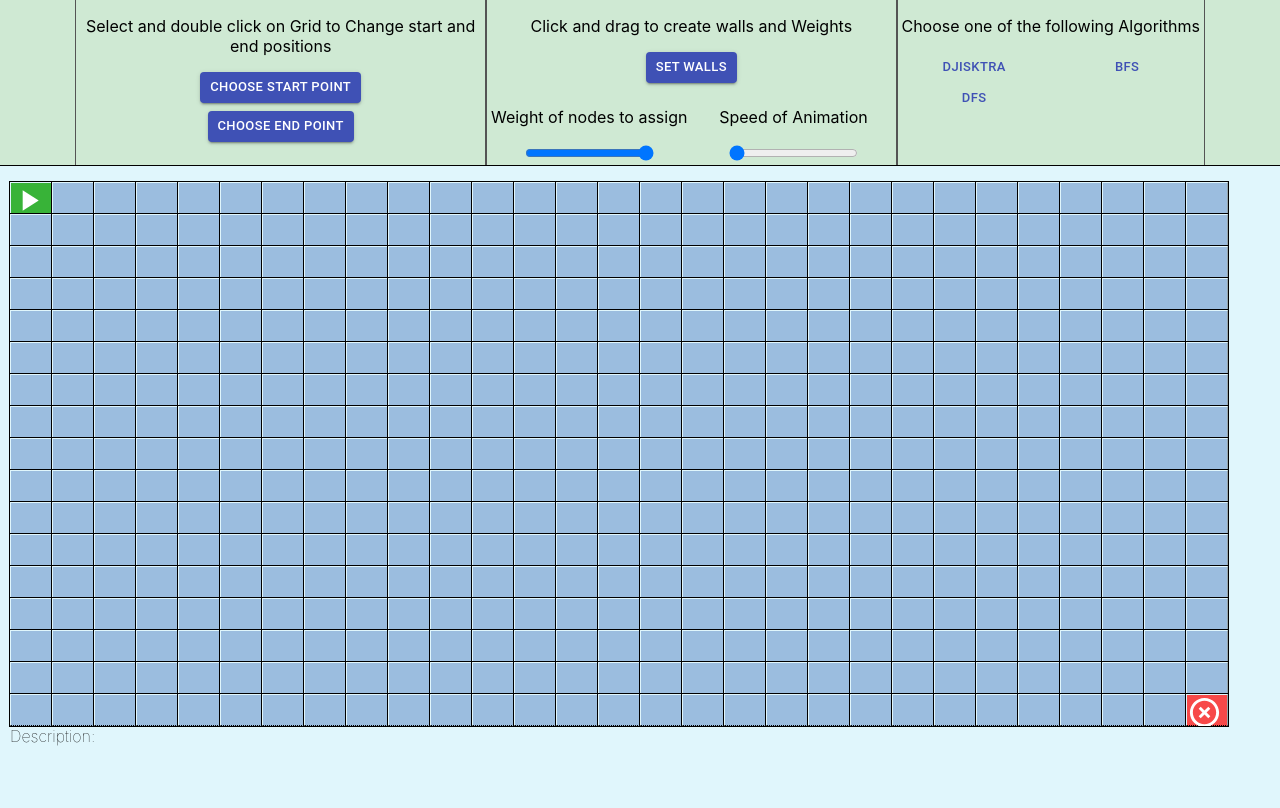
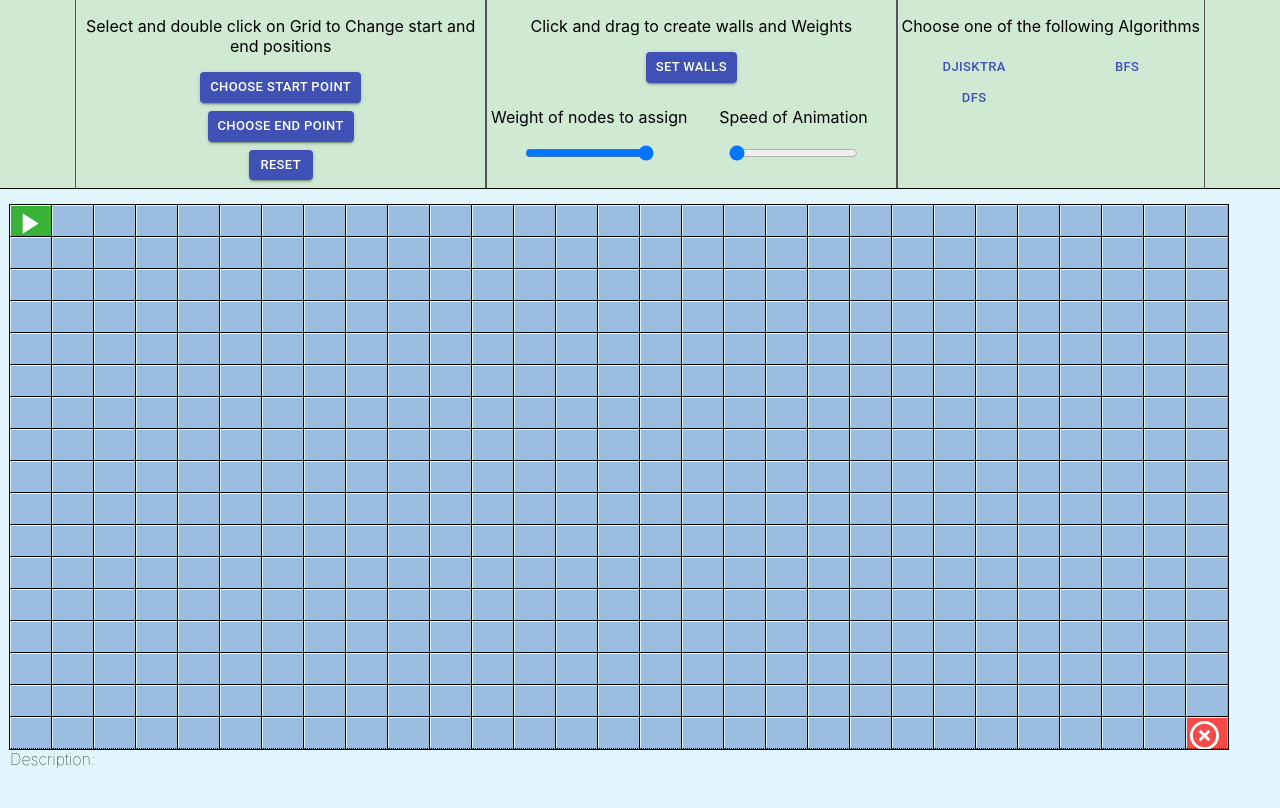
Before and after one commit to AryanLohani/PathFindingVisualizer, a React (Create React App) app in the folder pfv/: page / in a window 1280 px wide. Shown: the top 808 px of the page. Built offline with nearby package versions, Linux system fonts and the light colour scheme.

Commit message:
added reset

```diff
--- a/pfv/src/pfv/main.jsx
+++ b/pfv/src/pfv/main.jsx
@@ -21,6 +21,7 @@ const App = (() => {
     const [pressed, setPressed] = useState(false);
     const [weight, setWeight] = useState(wall_weight);
     const [Description, setDescription] = useState("");
+    const [isAnimation , setIsAnimation] = useState(false);
 
     document.title = "Path Finding Visualizer";
     const AlgoCall = {
@@ -37,7 +38,7 @@ const App = (() => {
     };
 
     const handlewalls = (idx) => {
-        if (pressed) {
+        if (pressed && !isAnimation) {
             let newgrid = grid.slice();
             newgrid[idx].Weight = weight;
             setGrid(newgrid);
@@ -60,12 +61,14 @@ const App = (() => {
     };
 
     async function AnimateVisitedOrder(Order, shortestpath) {
+        setIsAnimation(true);
         let myPromise = new Promise((resolve, reject) => {
             resolve(Animate(Order, 0, "isVisited"));
         });
         if (await myPromise) {
             Animate(shortestpath, 0, "isPath");
         }
+        setIsAnimation(false);
     };
 
     const RunAlgo = (key) => {
@@ -89,6 +92,7 @@ const App = (() => {
                                 variant="contained"
                                 color="primary"
                                 size="small"
+                                disabled = {isAnimation}
                             >
                                 Choose Start Point</Button>
                         </Box>
@@ -98,8 +102,27 @@ const App = (() => {
                                 variant="contained"
                                 color="primary"
                                 size="small"
+                                disabled = {isAnimation}
                             >
                                 Choose End Point</Button>
+                        </Box>
+                        <Box m={1}>
+                            {/* <Button
+                                onClick={() => setGrid(GenerateGrid(rows,cols))}
+                                variant="contained"
+                                color="primary"
+                                size="small"
+                                disabled = {isAnimation}
+                            >
+                            stop</Button> */}
+                            <Button
+                                onClick={() => setGrid(GenerateGrid(rows,cols))}
+                                variant="contained"
+                                color="primary"
+                                size="small"
+                                disabled = {isAnimation}
+                            >
+                            Reset</Button>
                         </Box>
                     </Grid>
                     <Grid item md={4} className="item">
@@ -110,6 +133,7 @@ const App = (() => {
                                 variant="contained"
                                 color="primary"
                                 size="small"
+                                disabled = {isAnimation}
                             >
                                 Set Walls</Button>
                         </Box>
@@ -122,6 +146,7 @@ const App = (() => {
                                     min="2"
                                     id="weight"
                                     onChange={() => setWeight(document.getElementById("weight").value)}
+                                    disabled = {isAnimation}
                                 ></input>
                             </Grid>
                             <Grid item xs={6}>
@@ -144,6 +169,7 @@ const App = (() => {
                                         onClick={() => RunAlgo(e)}
                                         color="primary"
                                         size="small"
+                                        disabled = {isAnimation}
                                     >
                                     {e}</Button>
                                 </Grid>
```
